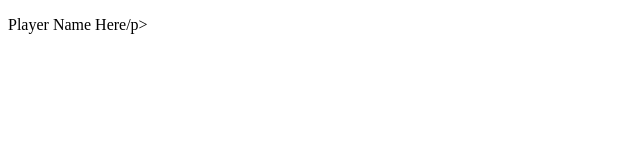
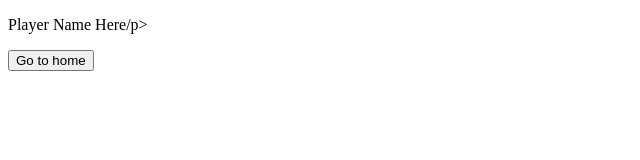
Before and after one commit to Rodrick12123/Comps-Project, a website: page public/results.html in a window 1280 px wide. Shown: the whole page, without its empty margins (0-640 px from the left). Drawn offline with Linux system fonts and the light colour scheme.

Commit message:
Added Navigation

```diff
--- a/public/results.html
+++ b/public/results.html
@@ -15,6 +15,9 @@
                     <!-- Drawings here -->
                 </div>
             </div>
+            <form action="home.html">
+              <input type="submit" value="Go to home" />
+            </form>
         </div>
 
     </body>
```
